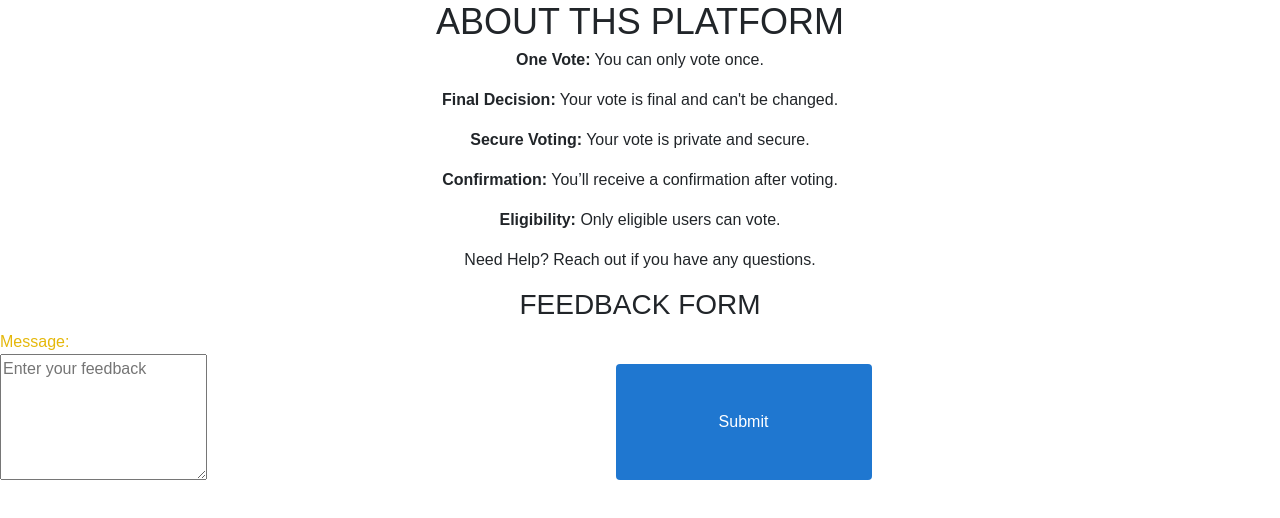
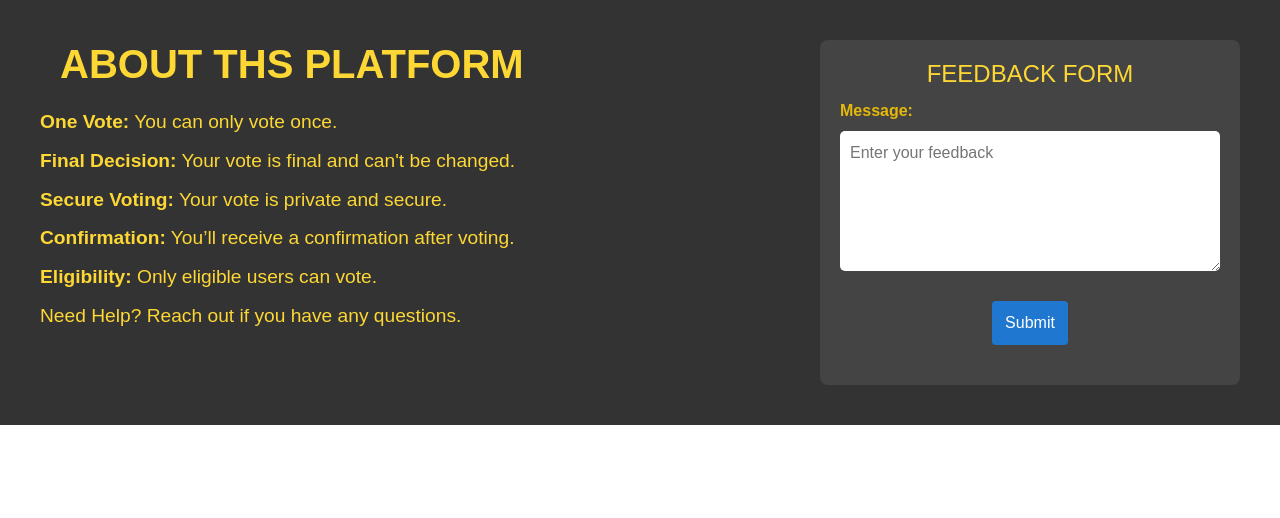
Before and after one commit to BarryBaros/voting-app, a React (Create React App) app: page /about in a window 1280 px wide. Shown: the top 518 px of the page. Built offline with nearby package versions, Linux system fonts and the light colour scheme; the HTML template or start-up script is replaced by a standard one.

Commit message:
styled the navbar

```diff
--- a/src/styles.css
+++ b/src/styles.css
@@ -42,10 +42,6 @@ h2 {
   outline-offset: 5px;
 }
 
-/* .signup {
-  color: #E5B80B;
-} */
-
 form {
   display: flex;
   flex-wrap: wrap;
@@ -53,24 +49,11 @@ form {
   margin-bottom: 20px;
 }
 
-/* .auth-container {
-  margin-top: 20px;
-} */
-
-/* .form-row {
-  display: flex;
-  justify-content: space-between;
-  margin-bottom: 15px;
-  width: 100%;
-} */
-
-/* .form-group {
-  width: 48%;
-} */
-
  h1{
     margin-bottom: 5px;
-  font-size: 36px;
+    font-size: 20px;
+    text-align: left;
+    margin-left: 20px;
 }
 
 .tag {
@@ -78,8 +61,13 @@ h1{
     font-size: 18px;
     font-family: 'Lucida Sans', 'Lucida Sans Regular', 'Lucida Grande', 'Lucida Sans Unicode', Geneva, Verdana, sans-serif;
     margin-bottom: 30px;
+    text-align: left;
+      margin-left: 20px;}
+
+h1{
+  margin-bottom: 5px;
+  font-size: 36px;
 }
-
 
 
 label {
@@ -95,10 +83,6 @@ label {
   width: 100%;
   color: black;
 }
-
-/* .sign {
-  color: black;
-} */
 
 .input-container {
   width: 48%;
@@ -147,6 +131,15 @@ button:hover {
   background-color: #d1a500;
 }
 
+.link {
+    color: white;
+    cursor: pointer;
+}
+
+.link:hover {
+    color: #E5B80B;
+}
+
 span {
   color: white;
   cursor: pointer;
@@ -160,58 +153,101 @@ span:hover {
   display: flex;
   justify-content: space-between;
   align-items: center;
-  margin: 10px 15px;
   font-family: 'Times New Roman', Times, serif;
   font-weight: 500;
-  /*background-color: black ; */
+   padding: 20px;
+  background-color: #1F1D1D;
 }
 
 .navbar-title{
   font-size:24px;
   font-family: 'Times New Roman', Times, serif;
   font-weight: 500;
-  color:#ffda45;
+  color:#E5B80B;
   }
 
 .navbar-title:hover{
   cursor: pointer;
-  color: #000000;
+  color:white;
+}
 
+  .navbar-links {
+    display: flex;
+    align-items: center;
+    flex-wrap: wrap;
+  }
 
-}
 
 .navbar-links a{
     text-decoration: none;
+    font-size: 50px;
+    font-family: 'Lucida Sans', 'Lucida Sans Regular', 'Lucida Grande', 'Lucida Sans Unicode', Geneva, Verdana, sans-serif;
+    color: #E5B80B;
+    margin: 0 15px; /* Adjusted for spacing */
+    padding: 10px; /* Adjusted for spacing */
+    text-decoration: none;
     font-size: 24px;
-  color: #ffda45;
-  margin-left:20px;
-  border-bottom: none;
     transition: transform 0.3s ease, color 0.3s ease;
 }
 
 .navbar-links a:hover, .navbar-links a:focus{
 color: #fefefe;
-border-bottom: 2px solid yellow;
-transform: scale(4.1);
-}
-.navbar-links a:active{
-color: #fefefe;
-}
-.navbar-links span a{
-color: #010101;
-font-size: 20px;
-margin-left: 40px;
+text-decoration: underline;
+/* transform: scale(4.1); */
 }
 
-.navbar-links span a:hover{
-color: #fefefe;
+
+.navbar-links .logout {
+  background-color:#0f0101;
+  color: #E5B80B;
+  border: none;
+  padding: 0.5rem 1rem;
+  cursor: pointer;
+  margin-left: 15px;
+  font-size: 24px;
+  display: flex;
+  align-items: center;
+  margin: 0 ;
+  /* width: 100%; Ensure full width on small screens */
+  text-align: center;
+  box-sizing: border-box;
+  transition: background-color 0.3s ease, color 0.3s ease;
 }
+
+.navbar-links .logout:hover {
+  background-color: black;
+  color:white;
+
+}
+
+
+/* Responsive styles */
+@media (max-width: 768px) {
+  .navbar-links {
+    flex-direction: column;
+    align-items: flex-start; /* Align items to the start on small screens */
+  }
+
+  .navbar-links a {
+    font-size: 18px; /* Smaller font size on small screens */
+    margin: 5px 0; /* Adjusted margin for better spacing */
+  }
+
+  .navbar-links .logout {
+    margin-top: 10px;
+    font-size: 18px;
+    padding: 0.5rem 1rem; /* Ensure consistent padding */
+    box-sizing: border-box;
+    width: 100%; /* Make the button span the full width of its container */
+    text-align: center; /* Margin to separate button from links */
+  }
+}
+
 
 .candidates-page {
   padding: 20px;
   background-color: #1F1D1D;
-  /* width: 100%;
-  max-width: 1200px; */
+
 
 }
 
@@ -268,18 +304,16 @@ color: #fefefe;
 }
 
 .candidate-image img {
-  width: 70px;
-  height: 70px;
+  width: 200px;
+  height: 200px;
   border-radius: 50%;
   object-fit: cover;
-  margin-bottom: 20px;
 }
 
 .vote-button {
   font-size: 16px;
   width:70px;
   padding: 10px 15px;
-  /* box-sizing: border-box;     */
   background-color: #000000;
   color: #edc841;
   border: none;
@@ -318,9 +352,7 @@ color: #fefefe;
 
 
 
-/* RESULTS STYLING */
-
-
+/* /RESULTS STYLING/ */
 
 #election-results-container {
   padding: 20px;
@@ -383,11 +415,6 @@ color: #fefefe;
   border-radius: 50%;
 }
 
-.candidate-image {
-  width: 50px;
-  height: 50px;
-  border-radius: 50%;
-}
 
 .results-table thead {
   background-color: #f4f4f4;
@@ -460,53 +487,84 @@ button[type="submit"]:hover {
   background-color: #145FA3;
 }
 
-
-/* .candidates-section h2{
-  font-size: 30px;
-  font-family: 'Times New Roman', Times, serif;
-} */
-
-/* .candidates-container {
-  display: flex;
-  flex-wrap: wrap;
-  gap: 10px;
-  justify-content: space-between;
-} */
-
-/* .candidate-card {
-  background-color: #f0f0f0;
-  border-radius: 8px;
-  box-shadow: 0px 0px 10px rgba(0, 0, 0, 0.1);
-  width: 180px;
-  padding: 10px;
-  text-align: center;
-  transition: transform 0.3s ease-in-out;
-} */
-
 .candidate-card:hover {
   transform: translateY(-5px);
 }
 
-/* .candidate-card img {
-  width: 100px;
-  height: 100px;
-  object-fit: cover;
+.b-vote {
+  width: fit-content;
+  padding: 5px;
+}
+
+.success {
+  color: green;
+  font-size: large;
+}
+
+.error {
+  color: red;
+  font-size: large;
+}
+
+
+/* About style */
+.about-container {
+  display: flex;
+  justify-content: space-between;
+  padding: 40px;
+  background-color: #333;
+  color: #fdd835;
+}
+
+
+.about-content h1 {
+  font-size: 2.5rem;
+  font-weight: bold;
+  margin-bottom: 20px;
+}
+
+.about-content p {
+  margin: 10px 0;
+  font-size: 1.2rem;
+  text-align: start;
+}
+
+.feedback-form {
+  width: 35%;
+  background-color: #444;
+  padding: 20px;
   border-radius: 8px;
-} */
+}
 
-/* .candidate-card h3 {
-  color: #333;
-  margin-top: 10px;
-  font-size: 16px;
-} */
+.feedback-form h3 {
+  font-size: 1.5rem;
+  margin-bottom: 10px;
+}
 
-/* .candidate-card p {
-  color: #666;
-  margin-top: 5px;
-  font-size: 13px;
-} */
+.feedback-form label {
+  display: block;
+  margin-bottom: 8px;
+  font-weight: bold;
+}
 
-/* .title h2{
-  color: #000000;
+.feedback-form textarea {
+  width: 100%;
+  padding: 10px;
+  margin-bottom: 20px;
+  border-radius: 5px;
+  border: none;
+}
 
-} */
+.submit-btn {
+  background-color: #888;
+  color: white;
+  padding: 10px 20px;
+  border: none;
+  cursor: pointer;
+  border-radius: 5px;
+  font-size: 1rem;
+}
+
+.submit-btn:hover {
+  background-color: #666;
+}
```
Lines whose indentation alone changed are shown as unchanged.
